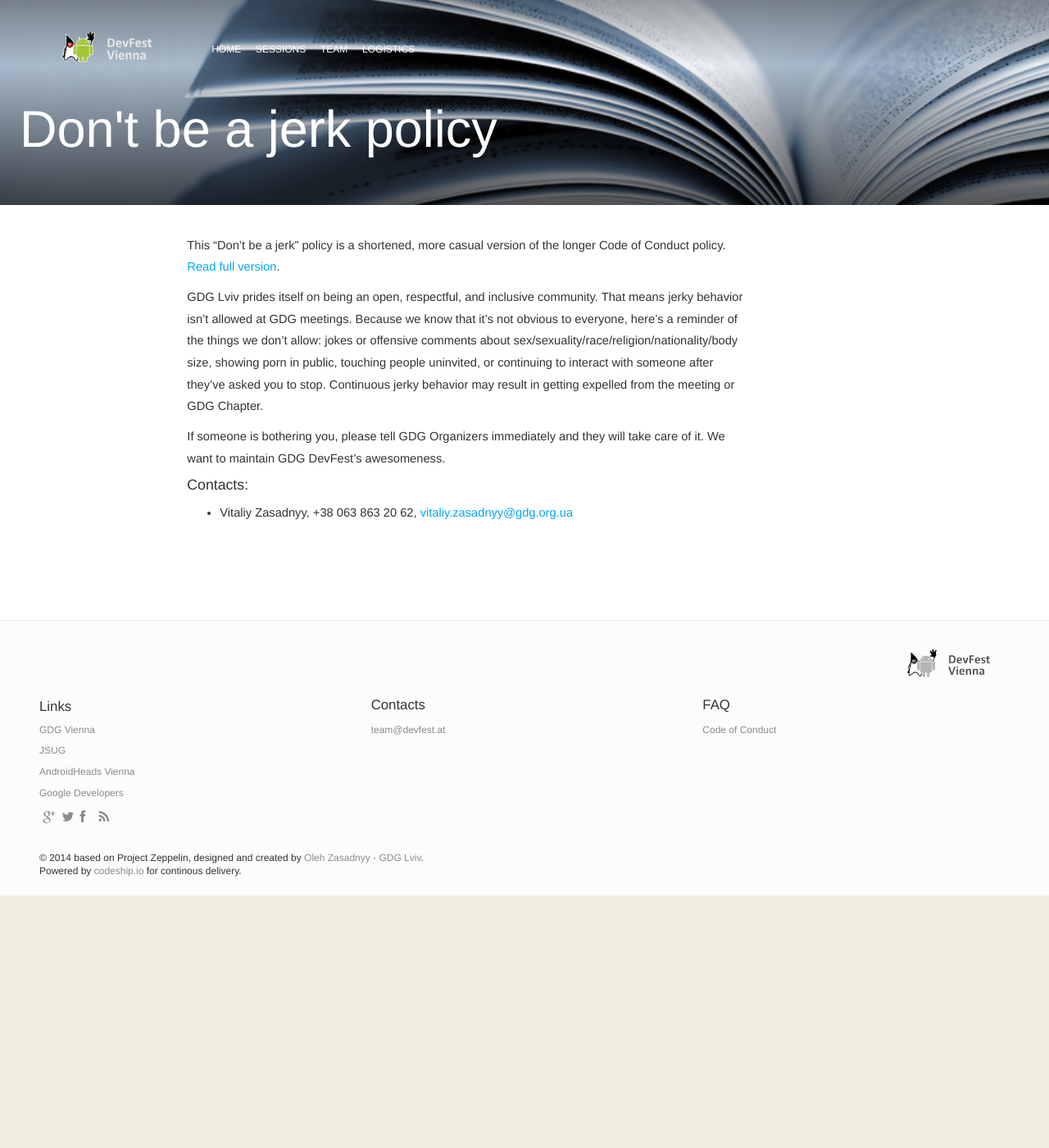
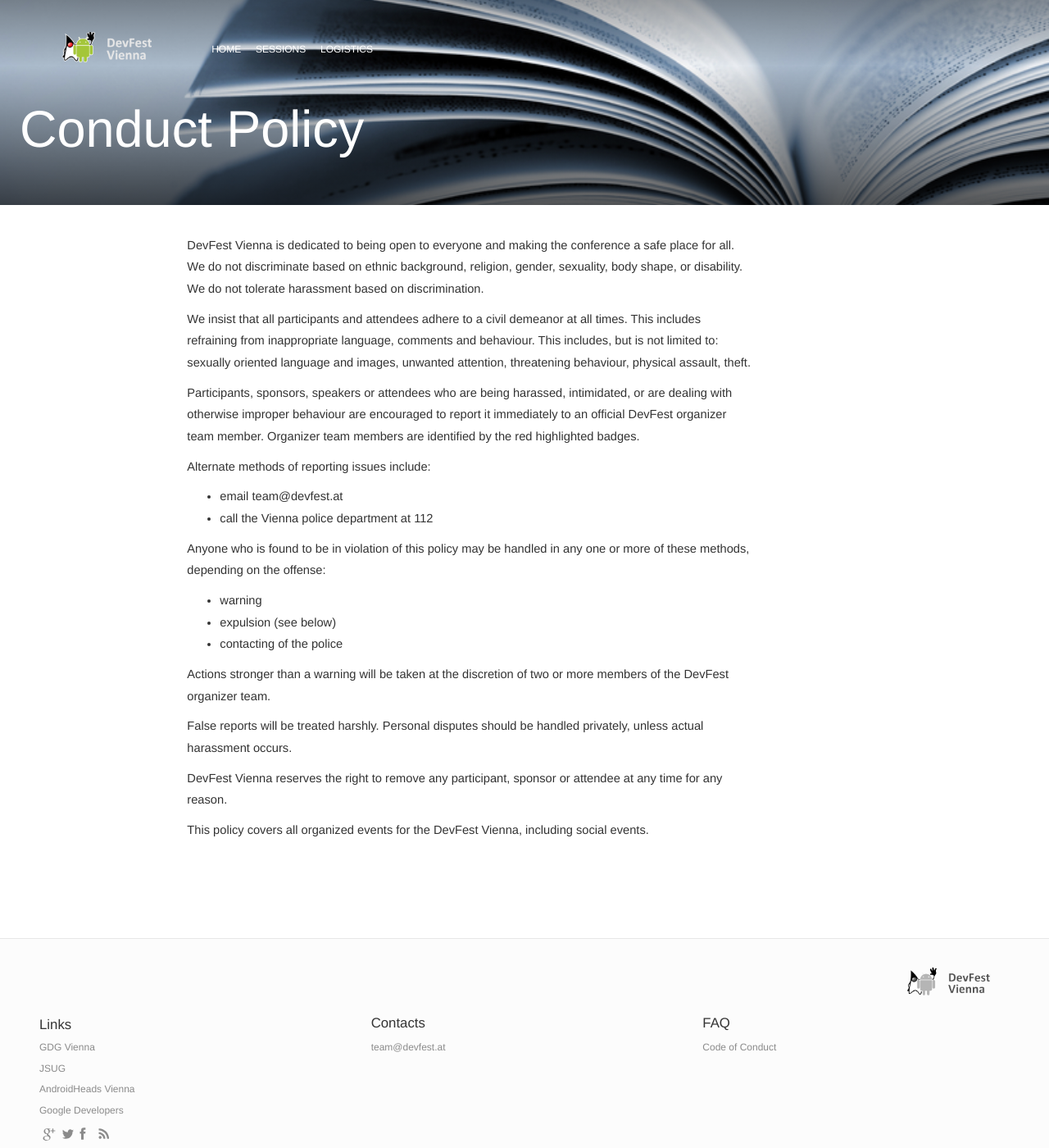
Before and after one commit to DevFestVienna/devfest-at-site, a Jekyll site: the page built from cod.md, in a window 1280 px wide and 1400 px high. Shown: the whole window at 82% size. Built offline with Jekyll 4.4.1, drawn with Linux system fonts in a browser that asks for light colours; nearby versions of some CDN libraries; comment, search, counter and statistics services are not loaded.

Commit message:
Remove team link, change conduct

```diff
--- a/_includes/navigation.html
+++ b/_includes/navigation.html
@@ -13,7 +13,6 @@
             </li> -->
             <li><a {% if page.permalink == '/speakers/' %} class="current" {% endif %} href="{{ site.baseurl }}/sessions/">Sessions</a>
             </li>
-            <li><a {% if page.permalink == '/team/' %} class="current" {% endif %} href="{{ site.baseurl }}/team/">Team</a>
             </li>
             <!-- <li><a href="#">Hackathon</a>
             </li> -->
--- a/cod.md
+++ b/cod.md
@@ -1,20 +1,31 @@
 ---
 layout: post
-title: Don't be a jerk policy
+title: Conduct Policy
 permalink: /cod/
 isStaticPost: true
 ---
 
-__This "Don't be a jerk" policy is a shortened, more casual version of the longer Code of Conduct policy. [Read full version](http://meta.wikimedia.org/wiki/Don%27t_be_a_dick).__
+DevFest Vienna is dedicated to being open to everyone and making the conference a safe place for all. We do not discriminate based on ethnic background, religion, gender, sexuality, body shape, or disability. We do not tolerate harassment based on discrimination.
 
+We insist that all participants and attendees adhere to a civil demeanor at all times. This includes refraining from inappropriate language, comments and behaviour. This includes, but is not limited to: sexually oriented language and images, unwanted attention, threatening behaviour, physical assault, theft.
 
-GDG Lviv prides itself on being an open, respectful, and inclusive community. That means jerky behavior isn’t allowed at GDG meetings. Because we know that it’s not obvious to everyone, here’s a reminder of the things we don’t allow: jokes or offensive comments about sex/sexuality/race/religion/nationality/body size, showing porn in public, touching people uninvited, or continuing to interact with someone after they’ve asked you to stop. Continuous jerky behavior may result in getting expelled from the meeting or GDG Chapter.
+Participants, sponsors, speakers or attendees who are being harassed, intimidated, or are dealing with otherwise improper behaviour are encouraged to report it immediately to an official DevFest organizer team member. Organizer team members are identified by the red highlighted badges.
 
-If someone is bothering you, please tell GDG Organizers immediately and they will take care of it. We want to maintain GDG DevFest’s awesomeness.
+Alternate methods of reporting issues include:
+* email team@devfest.at
+* call the Vienna police department at 112
 
+Anyone who is found to be in violation of this policy may be handled in any one or more of these methods, depending on the offense:
+* warning
+* expulsion (see below)
+* contacting of the police
 
-######Contacts:
+Actions stronger than a warning will be taken at the discretion of two or more members of the DevFest organizer team.
 
-- Vitaliy Zasadnyy, +38 063 863 20 62, [vitaliy.zasadnyy@gdg.org.ua](mailto:vitaliy.zasadnyy@gdg.org.ua)
+False reports will be treated harshly. Personal disputes should be handled privately, unless actual harassment occurs.
+
+DevFest Vienna reserves the right to remove any participant, sponsor or attendee at any time for any reason.
+
+This policy covers all organized events for the DevFest Vienna, including social events.
 
 <img class="img-responsive feature-image" src="{{ site.baseurl }}/img/posts/cod.jpg" style="display:none">
--- a/index.html
+++ b/index.html
@@ -18,3 +18,5 @@ permalink: /
  {% include twitter-feed.html %}
 
  {% include sponsors.html %}
+
+ {% include conduct.html %}
```
Also changed, not shown: _includes/conduct.html (added, +19 -0 lines).
